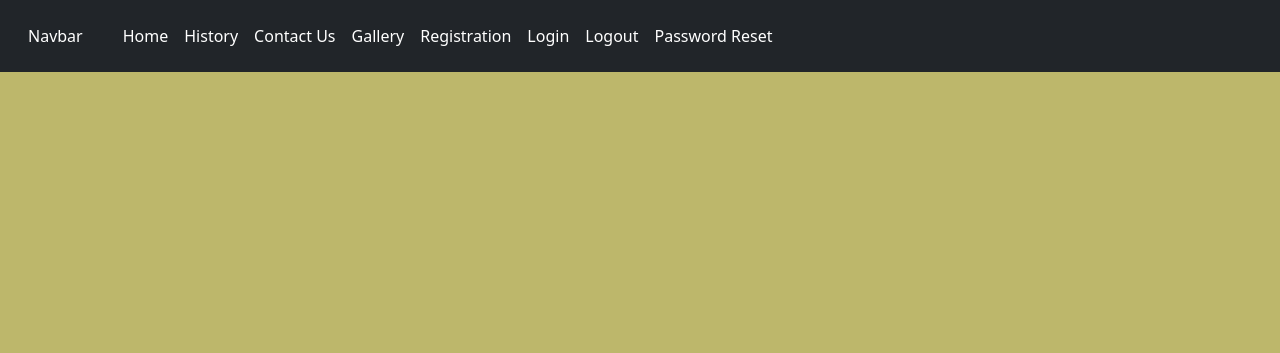
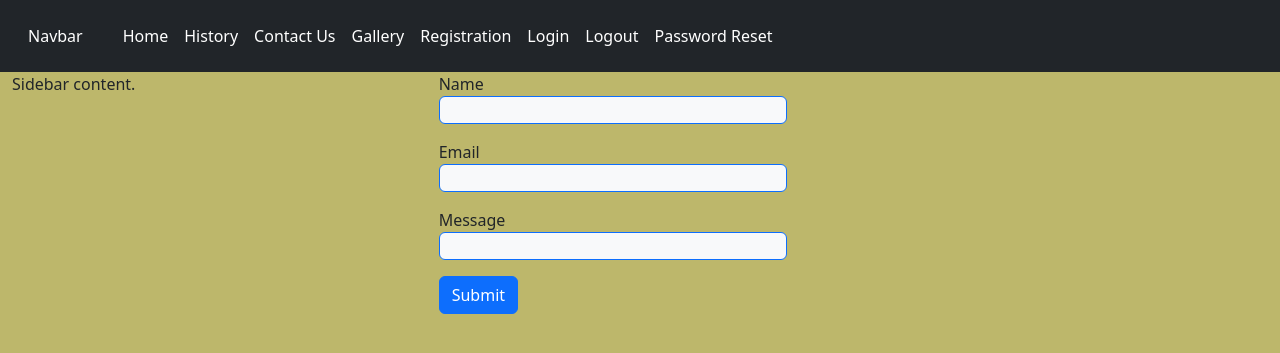
Before and after one commit to Lake-Tuggeranong-College/ngunnawal-country-ryanpreston1, a Flask app: page /contact in a window 1280 px wide. Shown: the top 353 px of the page. Run offline with Flask 3, Linux system fonts and the light colour scheme; some libraries are stand-ins or nearby versions.

Commit message:
contact fix

```diff
--- a/templates/contact.html
+++ b/templates/contact.html
@@ -1 +1,42 @@
-{% extends "base.html" %}
+{% extends 'base.html' %}
+
+
+
+{# Place the content for the rowTwoColOneContent in this block #}
+{% block rowTwoColOneContent %}
+    Sidebar content.
+{% endblock %}
+
+{# Place the content for the rowTwoColTwoContent in this block #}
+{% block rowTwoColTwoContent %}
+    <form action="" method="post" novalidate>
+        {{ form.hidden_tag() }}
+        <p>
+            {{ form.name.label }}<br>
+            {{ form.name(size=32) }}<br>
+            {% for error in form.name.errors %}
+                <span style="color: red;">[{{ error }}]</span>
+            {% endfor %}
+        </p>
+        <p>
+            {{ form.email.label }}<br>
+            {{ form.email(size=32) }}<br>
+            {% for error in form.email.errors %}
+                <span style="color: red;">[{{ error }}]</span>
+            {% endfor %}
+        </p>
+        <p>
+            {{ form.message.label }}<br>
+            {{ form.message(size=32) }}<br>
+            {% for error in form.message.errors %}
+                <span style="color: red;">[{{ error }}]</span>
+            {% endfor %}
+        </p>
+        <p>{{ form.submit() }}</p>
+    </form>
+{% endblock %}
+
+{# Place the content for the cellContent3 in this block #}
+{% block cellContent3 %}
+    Footer
+{% endblock %}
```
Also changed, not shown: site.db.
